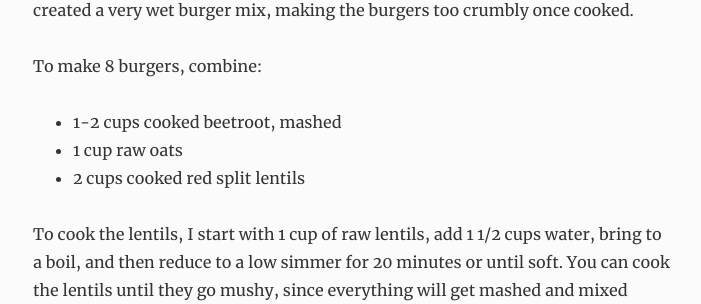
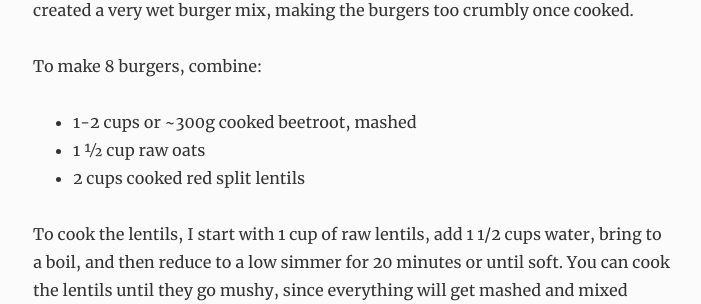
Before and after one commit to wcerfgba/jpreston.xyz, a Jekyll site: the page built from _posts/2020-09-30-beetroot-oat-lentil-burgers.markdown, in a window 1280 px wide. Shown: the part 328-632 px from the top of the page, without its empty margins (287-988 px from the left). Built offline with Jekyll 4.4.1, drawn with Linux system fonts in a browser that asks for light colours.

Commit message:
Revise burger recipe

```diff
--- a/_posts/2020-09-30-beetroot-oat-lentil-burgers.markdown
+++ b/_posts/2020-09-30-beetroot-oat-lentil-burgers.markdown
@@ -7,8 +7,8 @@ I have finally perfected my burger recipe. The key is to ensure the final mixtur
 
 To make 8 burgers, combine:
 
-* 1-2 cups cooked beetroot, mashed
-* 1 cup raw oats
+* 1-2 cups or ~300g cooked beetroot, mashed
+* 1 ½ cup raw oats
 * 2 cups cooked red split lentils
 
 To cook the lentils, I start with 1 cup of raw lentils, add 1 1/2 cups water, bring to a boil, and then reduce to a low simmer for 20 minutes or until soft. You can cook the lentils until they go mushy, since everything will get mashed and mixed together anyway. Since there is not a lot of water for the lentils, some may get stuck to the bottom of your pan, but if you turn the heat off and let them cool for a while then you will be able to scrape everything off. Just make sure to stir a few times while cooking to prevent burning.
```
